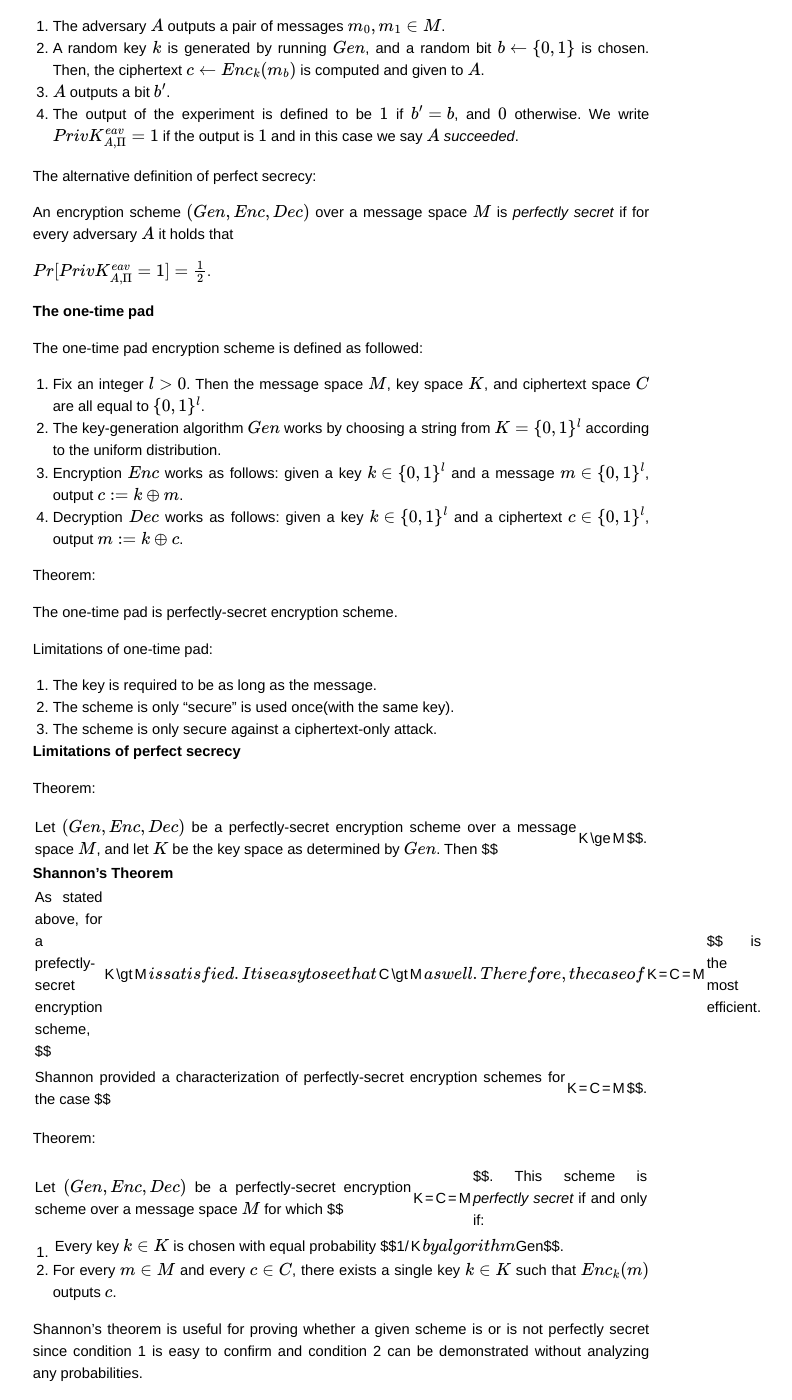
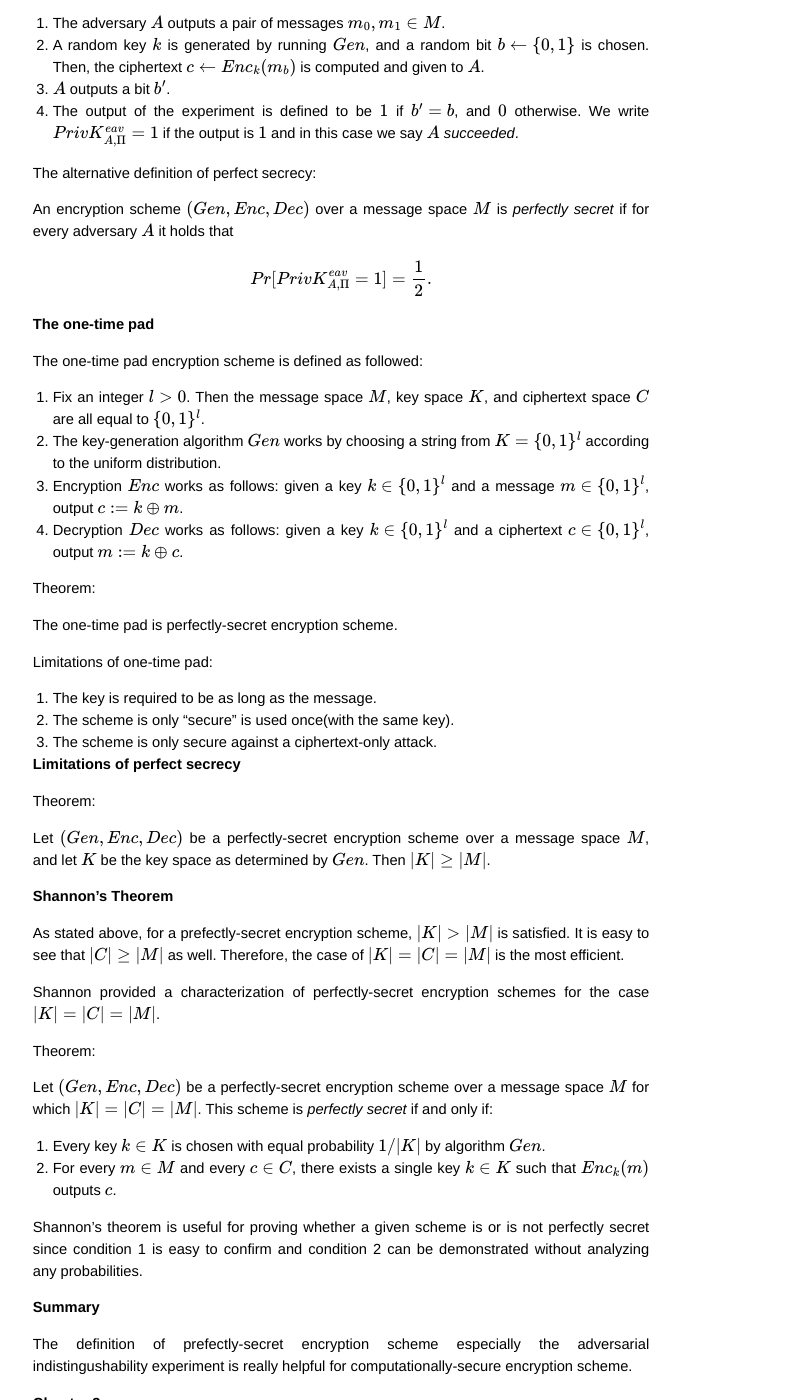
Before and after one commit to kun2012/kun2012.github.io, a Jekyll site: the page built from _posts/2015-04-28-Notes-for-IMC.md, in a window 1280 px wide and 1400 px high, scrolled down 675 px. Shown: the whole window, without its empty margins (299-1091 px from the left). Built offline with Jekyll 4.4.1, drawn with Linux system fonts in a browser that asks for light colours; formulas are drawn with MathJax 3; some of the changed text lies outside the part shown.

Commit message:
Fix several Mathjax grammar problem.

```diff
--- a/_layouts/default.html
+++ b/_layouts/default.html
@@ -42,7 +42,7 @@
   </div>
 </div>
 
-<a href="http://github.com/kun2012"><img style="position: absolute; top: 0; right: 0; border: 0;" src="images/forkme.png" alt="Fork me on GitHub" /></a>
+<a href="http://github.com/kun2012"><img style="position: absolute; top: 0; right: 0; border: 0;" src="/images/forkme.png" alt="Fork me on GitHub" /></a>
 
 <!--
    -[> ClickTale Bottom part <]
--- a/_posts/2015-04-28-Notes-for-IMC.md
+++ b/_posts/2015-04-28-Notes-for-IMC.md
@@ -31,9 +31,10 @@ The adversarial indistingushability experiment $$PrivK_{A, \Pi}^{eav}$$:
 > 4. The output of the experiment is defined to be $$1$$ if $$b'=b$$, and $$0$$ otherwise. We write $$PrivK_{A, \Pi}^{eav}=1$$ if the output is $$1$$ and in this case we say $$A$$ *succeeded*.
 
 The alternative definition of perfect secrecy:
- > An encryption scheme $$(Gen, Enc, Dec)$$ over a message space $$M$$ is *perfectly secret* if for every adversary $$A$$ it holds that
- >
- > $$ Pr[PrivK_{A, \Pi}^{eav}=1]=\frac{1}{2}$$.
+
+> An encryption scheme $$(Gen, Enc, Dec)$$ over a message space $$M$$ is *perfectly secret* if for every adversary $$A$$ it holds that
+>
+>$$ Pr[PrivK_{A, \Pi}^{eav}=1]=\frac{1}{2}.$$
 >
 
 ###The one-time pad
@@ -59,19 +60,19 @@ Limitations of one-time pad:
 
 Theorem:
 
-> Let $$(Gen, Enc, Dec)$$ be a perfectly-secret encryption scheme over a message space $$M$$, and let $$K$$ be the key space as determined by $$Gen$$. Then $$|K| \ge |M|$$.
+> Let $$(Gen, Enc, Dec)$$ be a perfectly-secret encryption scheme over a message space $$M$$, and let $$K$$ be the key space as determined by $$Gen$$. Then $$\lvert K \rvert \ge \lvert M \rvert$$.
 
 ###Shannon's Theorem
 
-As stated above, for a prefectly-secret encryption scheme, $$|K| \gt |M|$$ is satisfied. It is easy to see that $$|C| \gt |M|$$ as well. Therefore, the case of $$|K| = |C| = |M|$$ is the most efficient.
+As stated above, for a prefectly-secret encryption scheme, $$\lvert K \rvert \gt \lvert M \rvert$$ is satisfied. It is easy to see that $$\lvert C \rvert \ge \lvert M \rvert$$ as well. Therefore, the case of $$\lvert K \rvert = \lvert C \rvert = \lvert M \rvert$$ is the most efficient.
 
-Shannon provided a characterization of perfectly-secret encryption schemes for the case $$|K| = |C| = |M|$$.
+Shannon provided a characterization of perfectly-secret encryption schemes for the case $$\lvert K \rvert = \lvert C \rvert = \lvert M \rvert$$.
 
 Theorem:
 
-> Let $$(Gen, Enc, Dec)$$ be a perfectly-secret encryption scheme over a message space $$M$$ for which $$|K| = |C| = |M|$$. This scheme is *perfectly secret* if and only if:
+> Let $$(Gen, Enc, Dec)$$ be a perfectly-secret encryption scheme over a message space $$M$$ for which $$\lvert K \rvert = \lvert C \rvert = \lvert M \rvert$$. This scheme is *perfectly secret* if and only if:
 >
-> 1. Every key $$k \in K$$ is chosen with equal probability $$1/|K|$$ by algorithm $$Gen$$.
+> 1. Every key $$k \in K$$ is chosen with equal probability $$1/\lvert K \rvert$$ by algorithm $$Gen$$.
 > 2. For every $$m \in M$$ and every $$c \in C$$, there exists a single key $$k \in K$$ such that $$Enc_k(m)$$ outputs $$c$$.
 
 Shannon's theorem is useful for proving whether a given scheme is or is not perfectly secret since condition 1 is easy to confirm and condition 2 can be demonstrated without analyzing any probabilities.
@@ -89,30 +90,33 @@ Chapter 3
 
 2. Quantifying the security of a cryptographic scheme:
 * The concrete approach
+
 > Let $$t$$, $$\epsilon$$ be positive constants with $$\epsilon \leq 1$$.
 > A scheme is $$(t,\epsilon)-secure$$ if every adversary running for time at most $$t$$ succeeds in breaking the scheme with probability at most $$\epsilon$$.
 
 * **The asymptotic approach**
 Security parameter: a unary $$1^{n}$$
 Efficient algorithm: (probabilistic) algorithms running in time *polynomial* in $$n$$
+
 >A function f is  is **negligible** if for every polynomial $$p(\cdot)$$ there exists an $$N$$ such that for all integers $$n \gt N$$ it holds that $$f(n) \lt \frac{1}{p(n)}$$.
 >
- > A scheme is **secure** if every **PPT**(probabilistic, polynomial-time) adversary succeeds in breaking the scheme with only **negligible** probability.
+>A scheme is **secure** if every **PPT**(probabilistic, polynomial-time) adversary succeeds in breaking the scheme with only **negligible** probability.
 
 **The adversarial indistinguishablility experiment $$PrivK^{eav}_{A, \Pi}(n)$$**:
 
-> 1. The adversary $$A$$ is given input $$1^n$$, and outputs a pair of massages $$m_0$$, $$m_1$$ of the same length.
-2. A random key k is generated by running $$Gen(1^n)$$, and a random bit $$b \leftarrow {0, 1}$$ is chosen. The ciphertext $$c \leftarrow Enc_{k}(m_b)$$ is computed and given to $$A$$.
-3. $$A$$ outputs a bit $$b'$$.
-4. The output of the experiment is defined to be 1 if $$b' = b$$, and 0 otherwise. If $$PrivK^{eav}_{A, \Pi}(n) = 1$$, we say that $$A$$ succeeded.
+>1. The adversary $$A$$ is given input $$1^n$$, and outputs a pair of massages $$m_0$$, $$m_1$$ of the same length.
+>2. A random key k is generated by running $$Gen(1^n)$$, and a random bit $$b \leftarrow {0, 1}$$ is chosen. The ciphertext $$c \leftarrow Enc_{k}(m_b)$$ is computed and given to $$A$$.
+>3. $$A$$ outputs a bit $$b'$$.
+>4. The output of the experiment is defined to be 1 if $$b' = b$$, and 0 otherwise. If $$PrivK^{eav}_{A, \Pi}(n) = 1$$, we say that $$A$$ succeeded.
 
 **The definition of indistinguishablility:**
 
 > A private-key encryption scheme $$\Pi = (Gen, Enc, Dec)$$ has indistinguishable encryptions in the presence of an eavesdropper  if for all probabilistic polynomial-time adversaries $$A$$ there exists a negligible function $$negl$$ such that
 >
-$$Pr[PrivK^{eav}_{A, \Pi}(n) = 1] \leq \frac{1}{2} + negl(n)$$
+$$Pr[PrivK^{eav}_{A, \Pi}(n) = 1] \leq \frac{1}{2} + negl(n).$$
 >
 >where the probability is taken over random coins used by $$A$$, as well as the random coins used in the experiment(for choosing the key, the random bit $$b$$, and any randoms coins used in the encryption process).
 
 **THEOREM**
+
 > A private-key encryption scheme has indistinguishable encryption in the presence of an eavesdropper if and only if it is a semantically secure in the presence of an eavesdropper.
```
Also changed, not shown: other parts of _posts/2015-04-28-Notes-for-IMC.md (+2 -2 lines).
